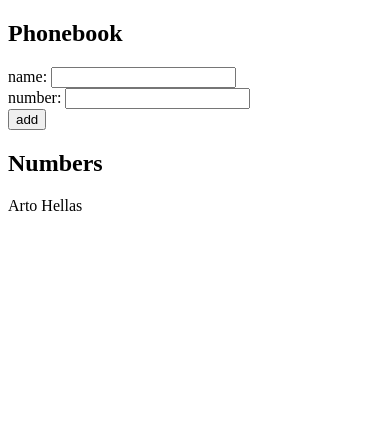
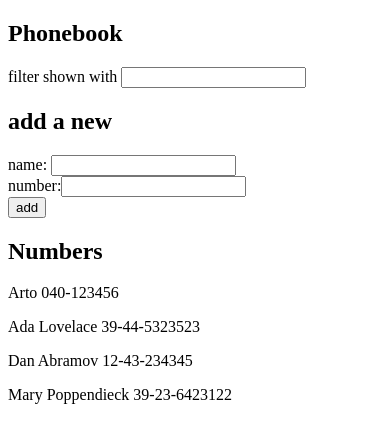
Before and after one commit to sehroz/Full-Stack-Open-2020, a React (Create React App) app in the folder part-2/phonebook/: page / in a window 390 px wide. Shown: the top 442 px of the page. Built offline with nearby package versions, Linux system fonts and the light colour scheme.

Commit message:
2.9*: The Phonebook Step4

```diff
--- a/part-2/phonebook/src/App.js
+++ b/part-2/phonebook/src/App.js
@@ -1,9 +1,15 @@
 import React, { useState } from "react";
 
 const App = () => {
-  const [persons, setPersons] = useState([{ name: "Arto Hellas" }]);
+  const [persons, setPersons] = useState([
+    { name: "Arto", number: "040-123456" },
+    { name: "Ada Lovelace", number: "39-44-5323523" },
+    { name: "Dan Abramov", number: "12-43-234345" },
+    { name: "Mary Poppendieck", number: "39-23-6423122" },
+  ]);
   const [newName, setNewName] = useState("");
   const [newNumber, setNewNumber] = useState("");
+  const [filterInput, setFilterInput] = useState("");
 
   const addPerson = (e) => {
     e.preventDefault();
@@ -15,6 +21,8 @@ const App = () => {
     persons.find((person) => person.name === newName)
       ? alert(`${newName} is already added to phonebook`)
       : setPersons([...persons, newPerson]);
+
+    setNewNumber("");
   };
 
   const handleInput = (e) => {
@@ -25,15 +33,30 @@ const App = () => {
       : null;
   };
 
+  const handleFilter = (e) => {
+    setFilterInput(e.target.value);
+  };
+
+  const list =
+    filterInput.length > 0
+      ? persons.filter((person) =>
+          person.name.toLowerCase().includes(filterInput.toLowerCase())
+        )
+      : persons;
+
   return (
     <div>
       <h2>Phonebook</h2>
+      <div>
+        filter shown with <input value={filterInput} onChange={handleFilter} />
+      </div>
+      <h2>add a new</h2>
       <form onSubmit={addPerson}>
         <div>
           name: <input value={newName} onChange={handleInput} name="name" />
         </div>
         <div>
-          number:{" "}
+          number:
           <input value={newNumber} onChange={handleInput} name="number" />
         </div>
         <div>
@@ -41,7 +64,7 @@ const App = () => {
         </div>
       </form>
       <h2>Numbers</h2>
-      {persons.map((person) => (
+      {list.map((person) => (
         <p key={person.name}>
           {person.name} {person.number}
         </p>
```
